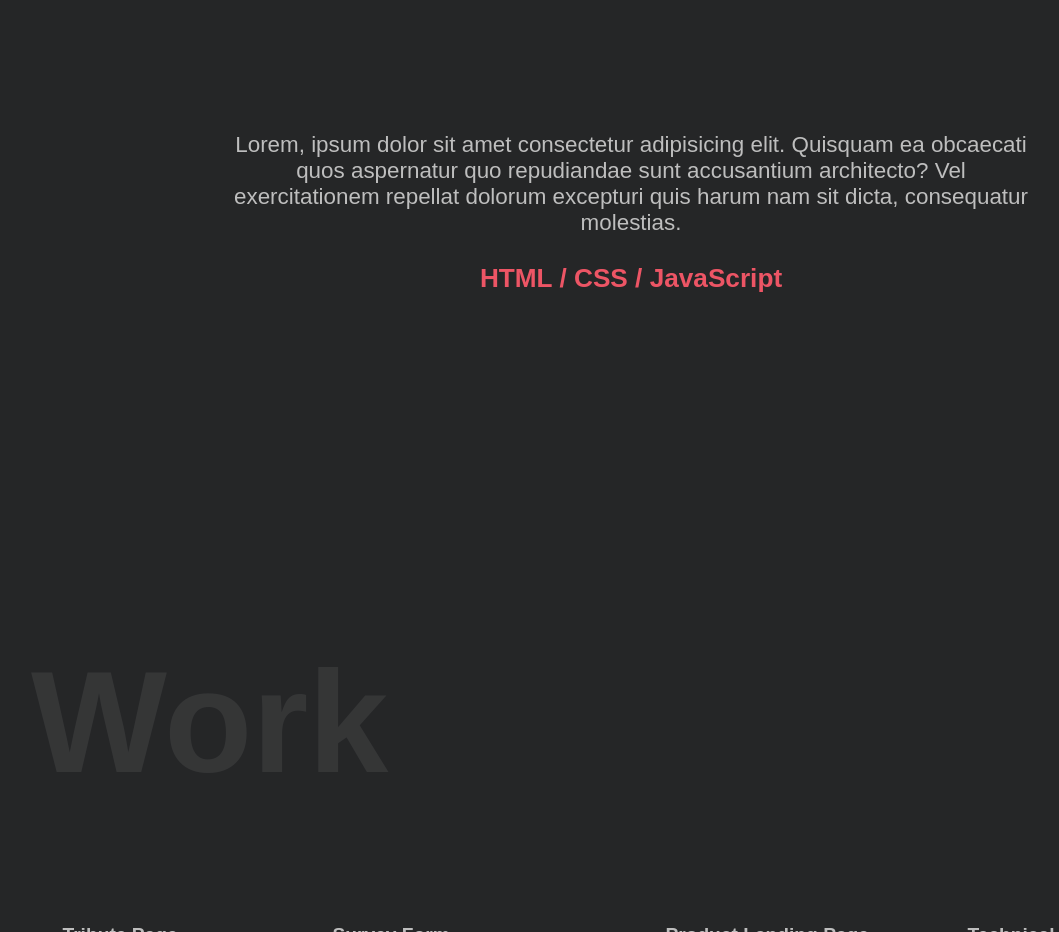
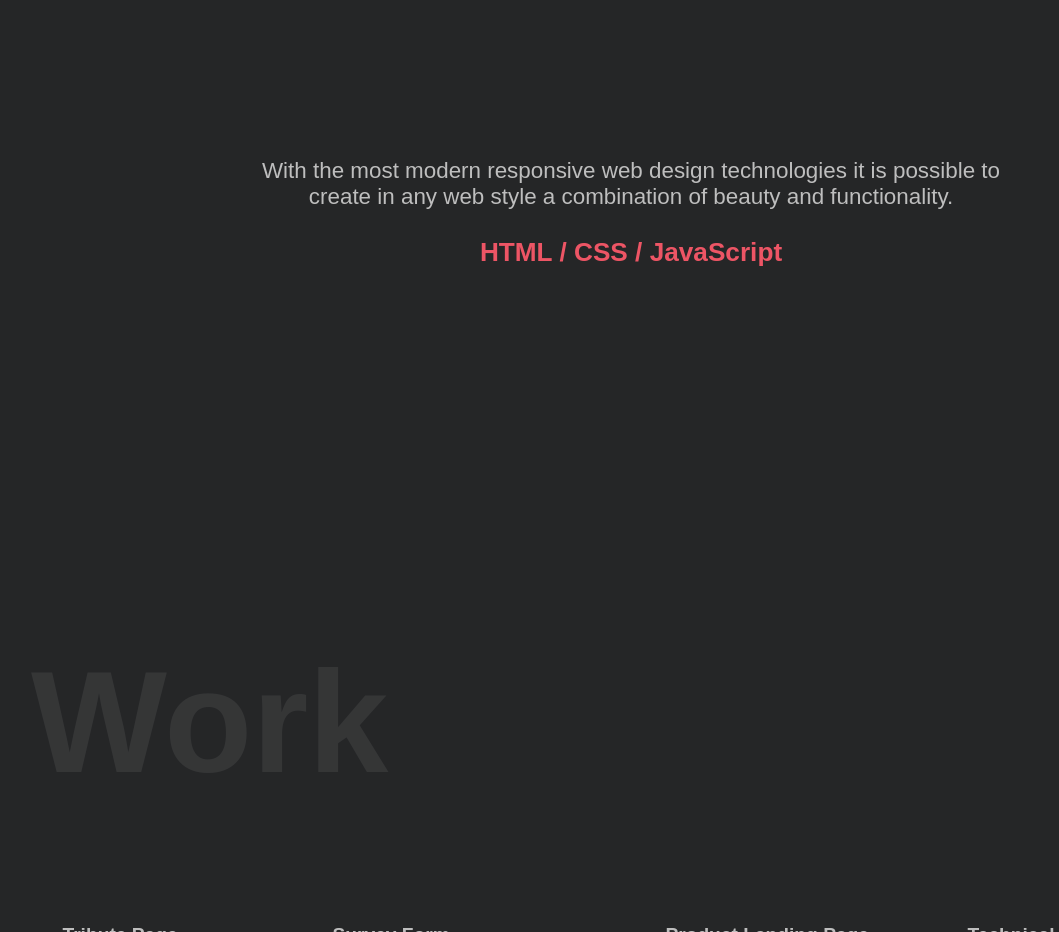
Before and after one commit to gandroide/personal-portfolio-webpage, a plain HTML site: page index.html in a window 1280 px wide. Shown: the part 1760-2692 px from the top of the page, without its empty margins (9-1068 px from the left). Drawn offline with Linux system fonts and the light colour scheme.

Commit message:
nueva descripcion de skill

```diff
--- a/index.html
+++ b/index.html
@@ -58,7 +58,7 @@
     <section class="container skill" id="skills">
         <h1>Skills</h1>
         <div class="skills-info">
-            <p>Lorem, ipsum dolor sit amet consectetur adipisicing elit. Quisquam ea obcaecati quos aspernatur quo repudiandae sunt accusantium architecto? Vel exercitationem repellat dolorum excepturi quis harum nam sit dicta, consequatur molestias.</p>
+            <p>With the most modern responsive web design technologies it is possible to create in any web style a combination of beauty and functionality.</p>
             <h3>HTML / CSS / JavaScript</h3>
         </div>
     </section>
```
